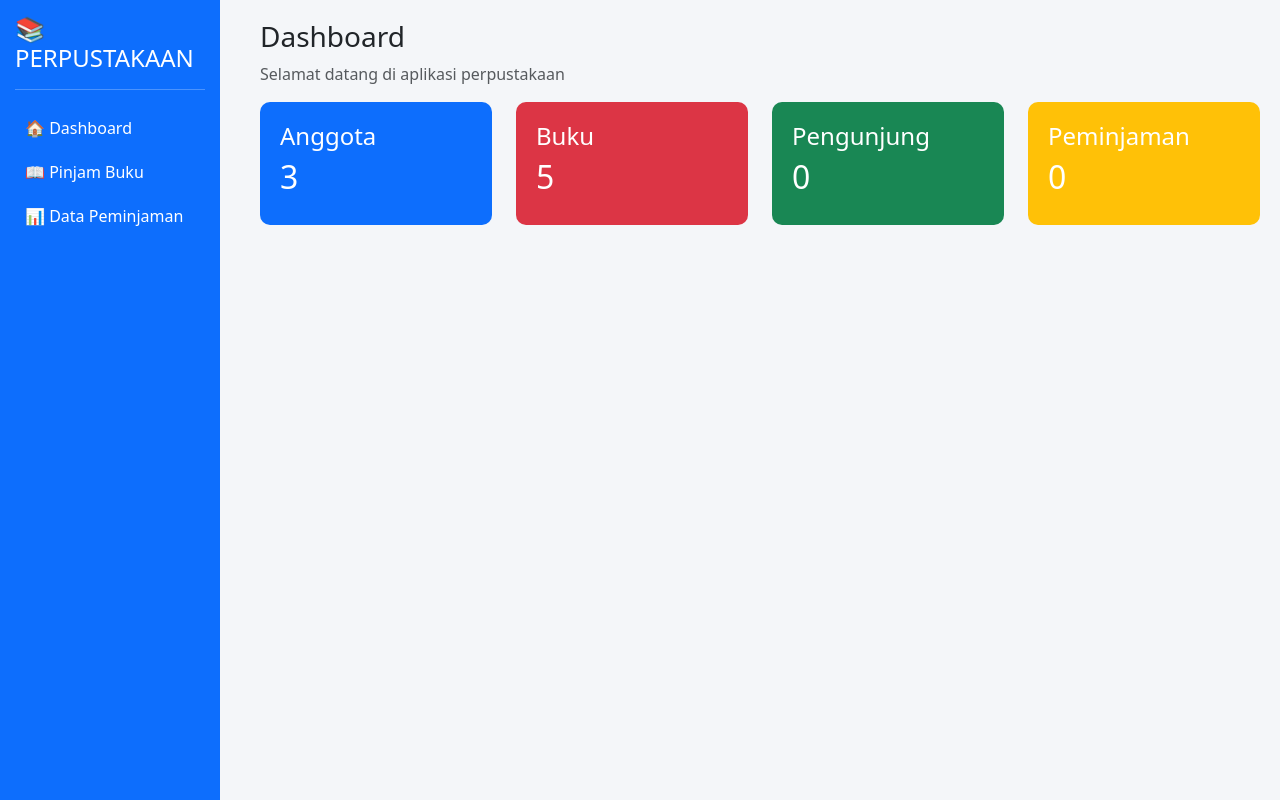
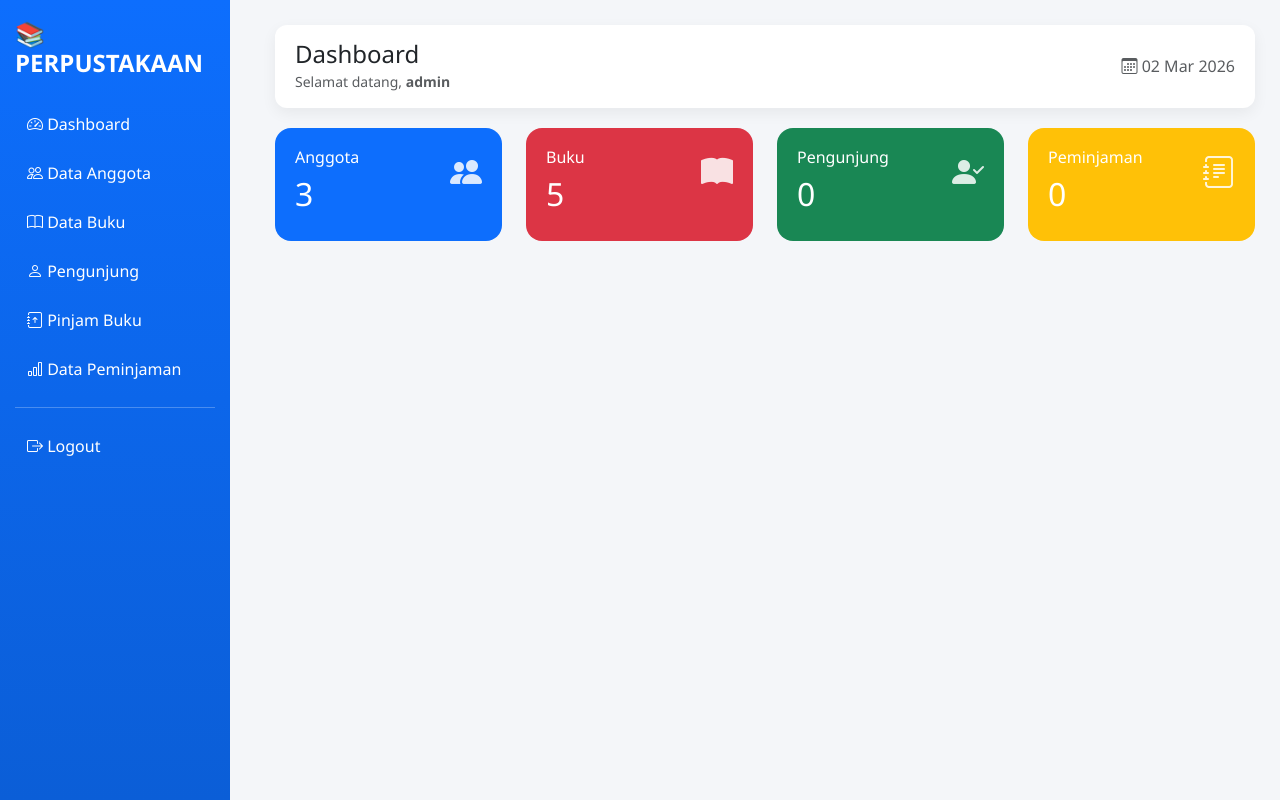
Before and after one commit to Gurindaaa/mapel-kk-Gurinda, a PHP site: page / in a window 1280 px wide. Run offline with PHP 8.4, Linux system fonts and the light colour scheme; the visitor is signed in with stand-in values (Sample User, id 1).

Commit message:
Add files via upload

```diff
--- a/Gurinda-Aplikasi Peminjaman Buku/index.php
+++ b/Gurinda-Aplikasi Peminjaman Buku/index.php
@@ -1,37 +1,91 @@
+<?php
+session_start();
+if (!isset($_SESSION['login'])) {
+    header("Location: login.php");
+    exit;
+}
+?>
+
 <!DOCTYPE html>
 <html lang="id">
 <head>
 <meta charset="UTF-8">
 <title>Dashboard Perpustakaan</title>
-    <link rel="stylesheet" href="https://cdn.jsdelivr.net/npm/bootstrap@5.3.2/dist/css/bootstrap.min.css">
+<link href="https://cdn.jsdelivr.net/npm/bootstrap@5.3.2/dist/css/bootstrap.min.css" rel="stylesheet">
+<link href="https://cdn.jsdelivr.net/npm/bootstrap-icons@1.11.3/font/bootstrap-icons.css" rel="stylesheet">
+
 <style>
-        body { background:#f4f6f9; }
-        .sidebar {
-            width: 220px;
-            height: 100vh;
-            position: fixed;
-            background: #0d6efd;
-            color: white;
-            padding: 15px;
+body{
+    background:#f4f6f9;
+    font-family:'Segoe UI', sans-serif;
 }
-        .sidebar a {
-            color: white;
-            display: block;
-            padding: 10px;
-            text-decoration: none;
-            border-radius: 5px;
+
+/* SIDEBAR */
+.sidebar{
+    width:230px;
+    height:100vh;
+    position:fixed;
+    background: linear-gradient(180deg,#0d6efd,#0b5ed7);
+    color:white;
+    padding:20px 15px;
 }
-        .sidebar a:hover {
-            background: rgba(255,255,255,0.2);
+
+.sidebar h4{
+    font-weight:600;
 }
-        .content {
-            margin-left: 240px;
-            padding: 20px;
+
+.sidebar a{
+    color:white;
+    display:block;
+    padding:10px 12px;
+    text-decoration:none;
+    border-radius:8px;
+    margin-bottom:5px;
+    transition:.2s;
 }
-        .box {
-            border-radius: 10px;
-            color: white;
-            padding: 20px;
+
+.sidebar a:hover{
+    background:rgba(255,255,255,0.18);
+    padding-left:16px;
+}
+
+/* CONTENT */
+.content{
+    margin-left:250px;
+    padding:25px;
+}
+
+/* TOPBAR */
+.topbar{
+    background:white;
+    padding:15px 20px;
+    border-radius:12px;
+    box-shadow:0 5px 15px rgba(0,0,0,0.06);
+    margin-bottom:20px;
+}
+
+/* BOX STAT */
+.stat-box{
+    border-radius:16px;
+    color:white;
+    padding:20px;
+    transition:.25s;
+    position:relative;
+    overflow:hidden;
+}
+
+.stat-box i{
+    font-size:32px;
+    opacity:.85;
+}
+
+.stat-box:hover{
+    transform:translateY(-5px);
+    box-shadow:0 15px 30px rgba(0,0,0,0.18);
+}
+
+.box-link{
+    text-decoration:none;
 }
 </style>
 </head>
@@ -39,47 +93,101 @@
 
 <!-- SIDEBAR -->
 <div class="sidebar">
-    <h4>📚 PERPUSTAKAAN</h4>
+    <h4 class="mb-4">📚 PERPUSTAKAAN</h4>
+
+    <a href="index.php"><i class="bi bi-speedometer2"></i> Dashboard</a>
+    <a href="anggota.php"><i class="bi bi-people"></i> Data Anggota</a>
+    <a href="buku.php"><i class="bi bi-book"></i> Data Buku</a>
+    <a href="pengunjung.php"><i class="bi bi-person"></i> Pengunjung</a>
+    <a href="pinjaman.php"><i class="bi bi-journal-arrow-up"></i> Pinjam Buku</a>
+    <a href="data.php"><i class="bi bi-bar-chart"></i> Data Peminjaman</a>
+
     <hr>
-    <a href="index.php">🏠 Dashboard</a>
-    <a href="pinjaman.php">📖 Pinjam Buku</a>
-    <a href="data.php">📊 Data Peminjaman</a>
+    <a href="logout.php"><i class="bi bi-box-arrow-right"></i> Logout</a>
 </div>
 
-<!-- KONTEN -->
+<!-- CONTENT -->
 <div class="content">
-    <h3>Dashboard</h3>
-    <p class="text-muted">Selamat datang di aplikasi perpustakaan</p>
 
-    <div class="row">
-        <div class="col-md-3">
-            <div class="box bg-primary">
-                <h4>Anggota</h4>
-                <h2>3</h2>
+    <!-- TOPBAR -->
+    <div class="topbar d-flex justify-content-between align-items-center">
+        <div>
+            <h4 class="mb-0">Dashboard</h4>
+            <small class="text-muted">
+                Selamat datang, <b><?php echo $_SESSION['user']; ?></b>
+            </small>
+        </div>
+        <div class="text-muted">
+            <i class="bi bi-calendar3"></i>
+            <?php echo date('d M Y'); ?>
         </div>
     </div>
 
+    <!-- STAT BOX -->
+    <div class="row g-4">
+
+        <!-- Anggota -->
         <div class="col-md-3">
-            <div class="box bg-danger">
-                <h4>Buku</h4>
+            <a href="anggota.php" class="box-link">
+                <div class="stat-box bg-primary">
+                    <div class="d-flex justify-content-between">
+                        <div>
+                            <h6>Anggota</h6>
+                            <h2>3</h2>
+                        </div>
+                        <i class="bi bi-people-fill"></i>
+                    </div>
+                </div>
+            </a>
+        </div>
+
+        <!-- Buku -->
+        <div class="col-md-3">
+            <a href="buku.php" class="box-link">
+                <div class="stat-box bg-danger">
+                    <div class="d-flex justify-content-between">
+                        <div>
+                            <h6>Buku</h6>
                             <h2>5</h2>
                         </div>
+                        <i class="bi bi-book-fill"></i>
+                    </div>
+                </div>
+            </a>
         </div>
 
+        <!-- Pengunjung -->
         <div class="col-md-3">
-            <div class="box bg-success">
-                <h4>Pengunjung</h4>
+            <a href="pengunjung.php" class="box-link">
+                <div class="stat-box bg-success">
+                    <div class="d-flex justify-content-between">
+                        <div>
+                            <h6>Pengunjung</h6>
                             <h2>0</h2>
                         </div>
+                        <i class="bi bi-person-check-fill"></i>
+                    </div>
+                </div>
+            </a>
         </div>
 
+        <!-- Peminjaman -->
         <div class="col-md-3">
-            <div class="box bg-warning">
-                <h4>Peminjaman</h4>
+            <a href="data.php" class="box-link">
+                <div class="stat-box bg-warning">
+                    <div class="d-flex justify-content-between">
+                        <div>
+                            <h6>Peminjaman</h6>
                             <h2>0</h2>
                         </div>
+                        <i class="bi bi-journal-text"></i>
                     </div>
                 </div>
+            </a>
+        </div>
+
+    </div>
+
 </div>
 
 </body>
--- /dev/null
+++ b/Gurinda-Aplikasi Peminjaman Buku/logout.php
@@ -0,0 +1,5 @@
+<?php
+session_start();
+session_destroy();
+header("Location: login.php");
+exit;
--- /dev/null
+++ b/Gurinda-Aplikasi Peminjaman Buku/pengunjung.php
@@ -0,0 +1,3 @@
+<?php include "koneksi.php"; ?>
+<h2>Halaman Pengunjung</h2>
+<a href="index.php">Kembali</a>
```
Also changed, not shown: Gurinda-Aplikasi Peminjaman Buku/anggota.php (added, +99 -0 lines), Gurinda-Aplikasi Peminjaman Buku/buku.php (added, +90 -0 lines), Gurinda-Aplikasi Peminjaman Buku/login.php (added, +109 -0 lines), Gurinda-Aplikasi Peminjaman Buku/pinjaman.php (+23 -80 lines). Lines whose indentation alone changed are shown as unchanged.
